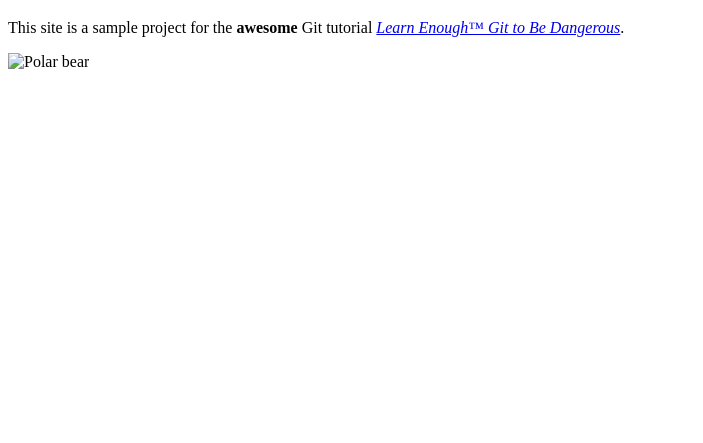
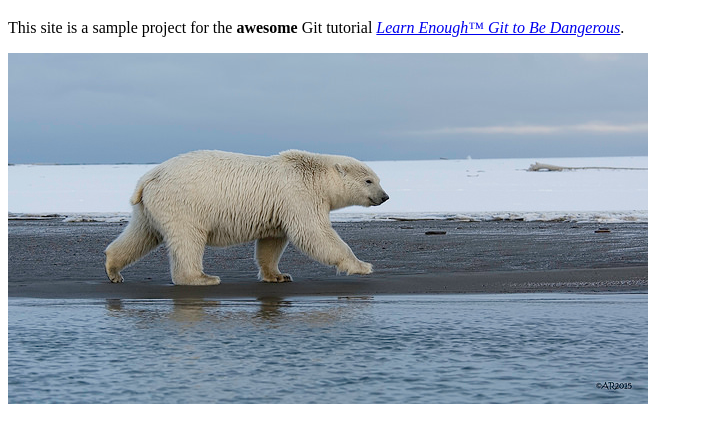
Before and after one commit to tsorenson84/training-repos, a plain HTML site: page about.html in a window 1280 px wide. Shown: the part 61-504 px from the top of the page, without its empty margins (0-703 px from the left). Drawn offline with Linux system fonts and the light colour scheme.

Commit message:
Fix image again

```diff
--- a/about.html
+++ b/about.html
@@ -10,6 +10,6 @@
       tutorial <a href="http://learnenough.com/git-tutorial"><em>Learn Enough™
       Git to Be Dangerous</em></a>.
     </p>
-    <img src="images/polar_bear/jpg" alt="Polar bear">
+    <img src="images/polar_bear.jpg" alt="Polar bear">
   </body>
 </html>
```
